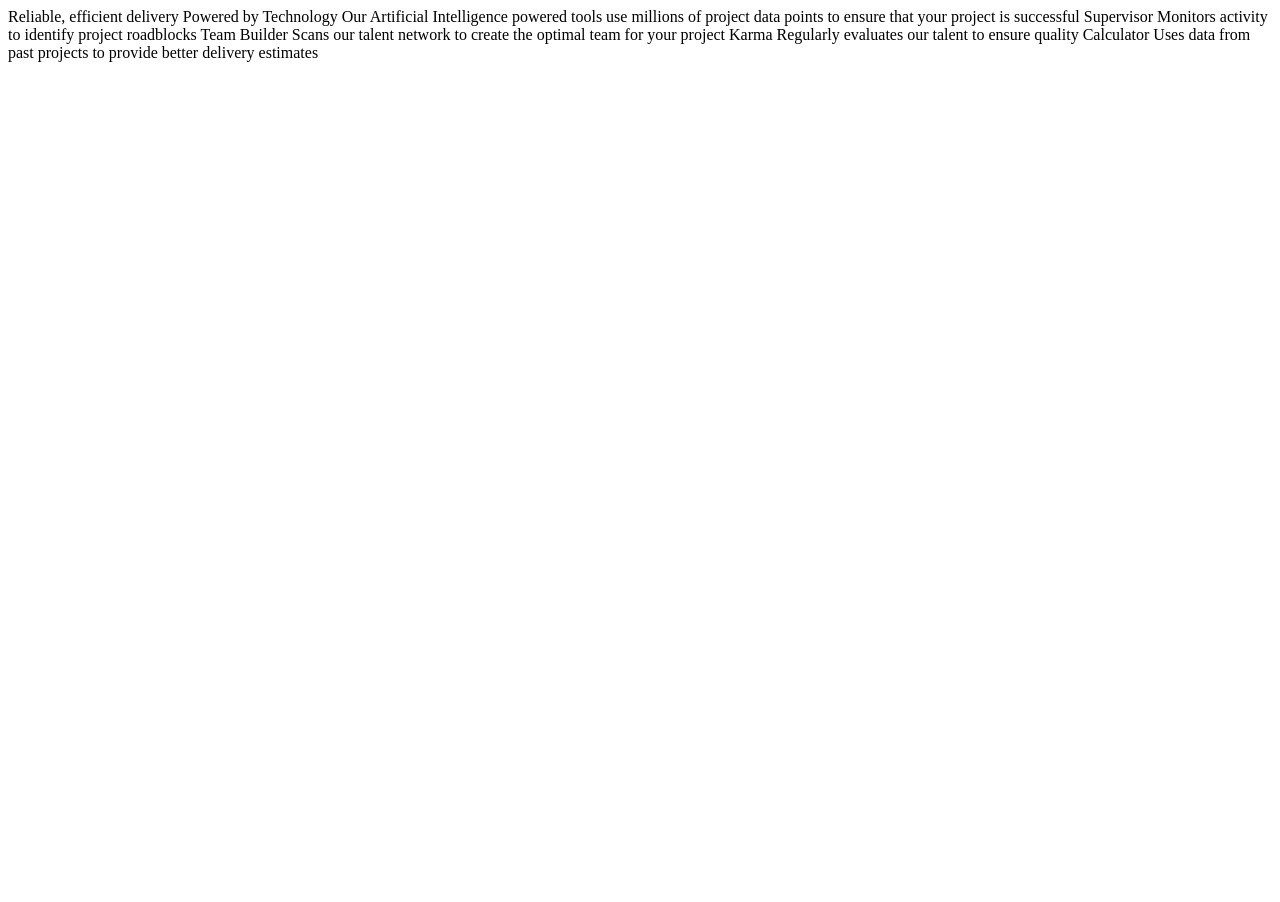
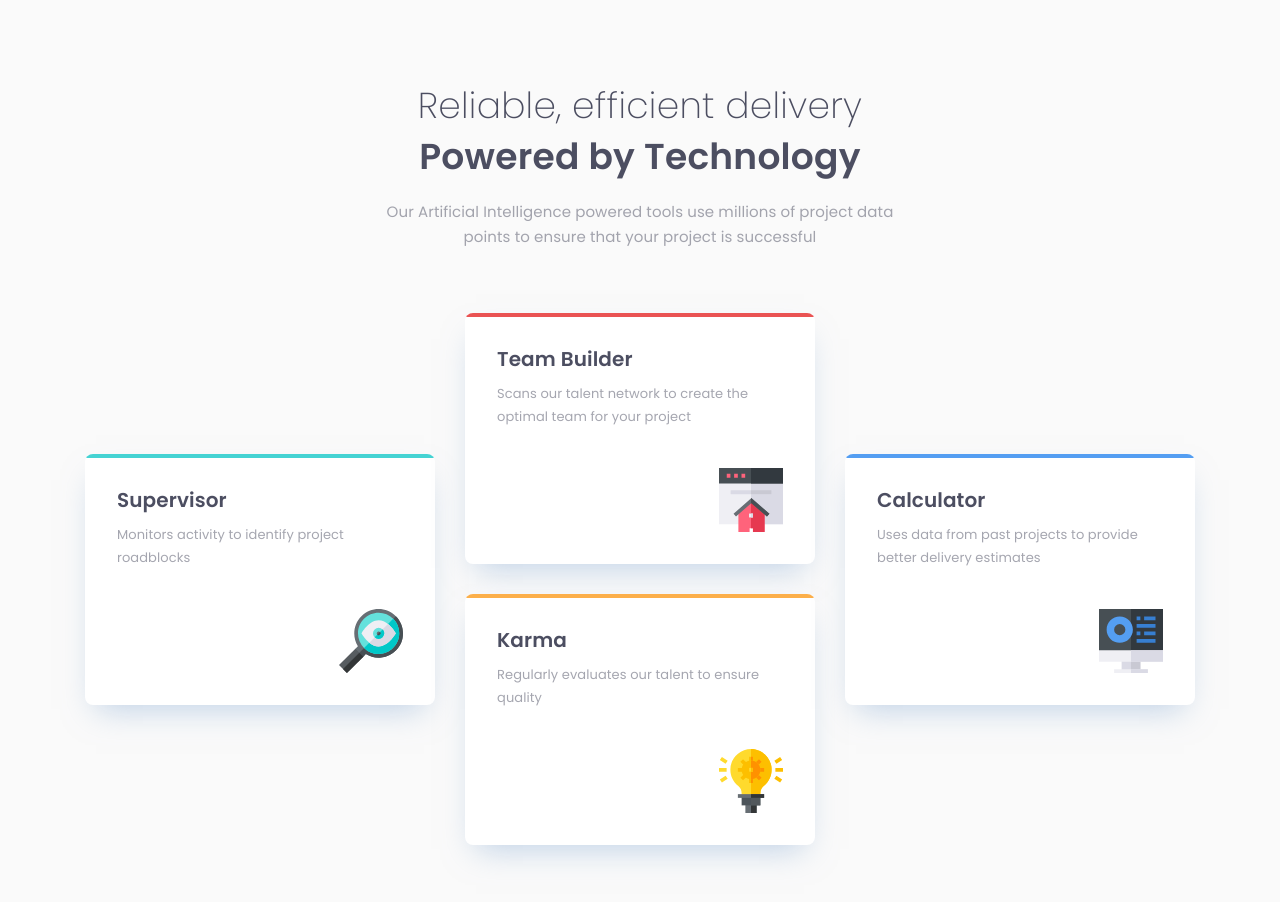
Before and after one commit to s0alken/four-card-feature-section, a website: page index.html in a window 1280 px wide. Before the commit the page ends 800 px from the top, so only its background shows below. Drawn offline with Linux system fonts and the light colour scheme.

Commit message:
finished

```diff
--- a/index.html
+++ b/index.html
@@ -1,8 +1,10 @@
 <!DOCTYPE html>
 <html lang="en">
+
 <head>
   <meta charset="UTF-8">
-  <meta name="viewport" content="width=device-width, initial-scale=1.0"> <!-- displays site properly based on user's device -->
+  <meta name="viewport" content="width=device-width, initial-scale=1.0">
+  <!-- displays site properly based on user's device -->
 
   <link rel="icon" type="image/png" sizes="32x32" href="./images/favicon-32x32.png">
 
@@ -11,25 +13,48 @@
   <title>Frontend Mentor | Four card feature section</title>
 
 </head>
+
 <body>
 
-  Reliable, efficient delivery
-  Powered by Technology
-
-  Our Artificial Intelligence powered tools use millions of project data points
-  to ensure that your project is successful
-
-  Supervisor
-  Monitors activity to identify project roadblocks
-
-  Team Builder
-  Scans our talent network to create the optimal team for your project
-
-  Karma
-  Regularly evaluates our talent to ensure quality
-
-  Calculator
-  Uses data from past projects to provide better delivery estimates
+  <main class="container">
+    <section class="features">
+      <p class="features__heading">
+        Reliable, efficient delivery
+      </p>
+      <h1 class="features__heading features__heading--title">
+        Powered by Technology
+      </h1>
+      <p class="features__text">
+        Our Artificial Intelligence powered tools use millions of project data points
+        to ensure that your project is successful
+      </p>
+    </section>
+    <section class="cards">
+      <figure class="card cyan">
+        <h2 class="card__heading">Supervisor</h2>
+        <p class="card__text">Monitors activity to identify project roadblocks</p>
+        <img src="images/icon-supervisor.svg" alt="Supervisor" class="card__img">
+      </figure>
+      <div class="cards-center">
+        <figure class="card red">
+          <h2 class="card__heading">Team Builder</h2>
+          <p class="card__text">Scans our talent network to create the optimal team for your project</p>
+          <img src="images/icon-team-builder.svg" alt="Team Builder" class="card__img">
+        </figure>
+        <figure class="card orange">
+          <h2 class="card__heading">Karma</h2>
+          <p class="card__text">Regularly evaluates our talent to ensure quality</p>
+          <img src="images/icon-karma.svg" alt="Karma" class="card__img">
+        </figure>
+      </div>
+      <figure class="card blue">
+        <h2 class="card__heading">Calculator</h2>
+        <p class="card__text">Uses data from past projects to provide better delivery estimates</p>
+        <img src="images/icon-calculator.svg" alt="Calculator" class="card__img">
+      </figure>
+    </section>
+  </main>
 
 </body>
+
 </html>
--- a/sass/style.scss
+++ b/sass/style.scss
@@ -0,0 +1,182 @@
+//Colors
+
+//Primary
+
+$red: hsl(0, 78%, 62%);
+$cyan: hsl(180, 62%, 55%);
+$orange: hsl(34, 97%, 64%);
+$blue: hsl(212, 86%, 64%);
+
+//Neutral
+
+$very-dark-blue: hsl(234, 12%, 34%);
+$grayish-blue: hsl(229, 6%, 66%);
+$very-light-gray: hsl(0, 0%, 98%);
+$white: hsl(0, 0%, 100%);
+
+//Fonts
+$font-primary: 'Poppins', sans-serif;
+
+//Breakpoint
+$breakpoint: 56.25em;
+
+@import url('https://fonts.googleapis.com/css2?family=Poppins:wght@200;400;600&display=swap');
+
+*,
+*::before,
+*::after {
+    padding: 0;
+    margin: 0;
+    box-sizing: inherit;
+}
+
+html {
+    box-sizing: border-box;
+    font-size: 62.5%;
+}
+
+body {
+    font-family: $font-primary;
+    background-color: $very-light-gray;
+    font-weight: 400;
+    font-size: 1.5rem;
+    line-height: 2.5rem;
+
+    letter-spacing: .0104167rem;
+
+    color: $very-dark-blue;
+
+    display: flex;
+    justify-content: center;
+}
+
+.container {
+    display: flex;
+    flex-direction: column;
+    align-items: center;
+
+    margin: 8.5rem 3.2rem;
+
+    @media only screen and (min-width: $breakpoint) {
+        margin: 8rem;
+    }
+}
+
+.features {
+    display: flex;
+    flex-direction: column;
+    max-width: 54rem;
+    text-align: center;
+    margin-bottom: 7.6rem;
+
+    @media only screen and (min-width: $breakpoint) {
+        margin-bottom: 6.4rem;
+    }
+
+    &__heading {
+        font-weight: 275;
+        font-size: 2.4rem;
+        line-height: 3.6rem;
+
+        letter-spacing: .0166667rem;
+
+        &--title {
+            font-weight: 600;
+            margin-bottom: 1.7rem;
+        }
+
+        @media only screen and (min-width: $breakpoint) {
+            font-size: 3.6rem;
+            line-height: 5.1rem;
+
+            letter-spacing: .025rem;
+        }
+    }
+
+    &__text {
+        opacity: 0.5;
+    }
+}
+
+.cards {
+    display: flex;
+    flex-direction: column;
+    gap: 3rem;
+
+    max-width: 111rem;
+
+    @media only screen and (min-width: $breakpoint) {
+        display: grid;
+        grid-template-columns: repeat(3, 1fr);
+        align-items: center;
+    }
+}
+
+.cards-center {
+    display: flex;
+    flex-direction: column;
+    gap: 3rem;
+}
+
+.card {
+    padding: 3.2rem;
+
+    background-color: $white;
+    box-shadow: 0px 1.5rem 3rem -1.1rem hsla(213, 47%, 67%, 0.5);
+    border-radius: .8rem;
+
+    overflow: hidden;
+
+    position: relative;
+
+    &::before {
+        content: "";
+
+        width: 100%;
+        height: .4rem;
+
+        position: absolute;
+        top: 0;
+        left: 0;
+    }
+
+    &.red::before {
+        background-color: $red;
+    }
+
+    &.cyan::before {
+        background-color: $cyan;
+    }
+
+    &.orange::before {
+        background-color: $orange;
+    }
+
+    &.blue::before {
+        background-color: $blue;
+    }
+
+    &__heading {
+        font-weight: 600;
+        font-size: 2rem;
+        line-height: 2.9rem;
+
+        margin-bottom: .8rem;
+    }
+
+    &__text {
+        font-size: 1.3rem;
+        line-height: 2.3rem;
+
+        letter-spacing: .0090277rem;
+
+        opacity: 0.5;
+
+        margin-bottom: 4rem;
+    }
+
+    &__img {
+        display: block;
+        margin-left: auto;
+    }
+}
```
Also changed, not shown: css/style.css, 1 other file.
